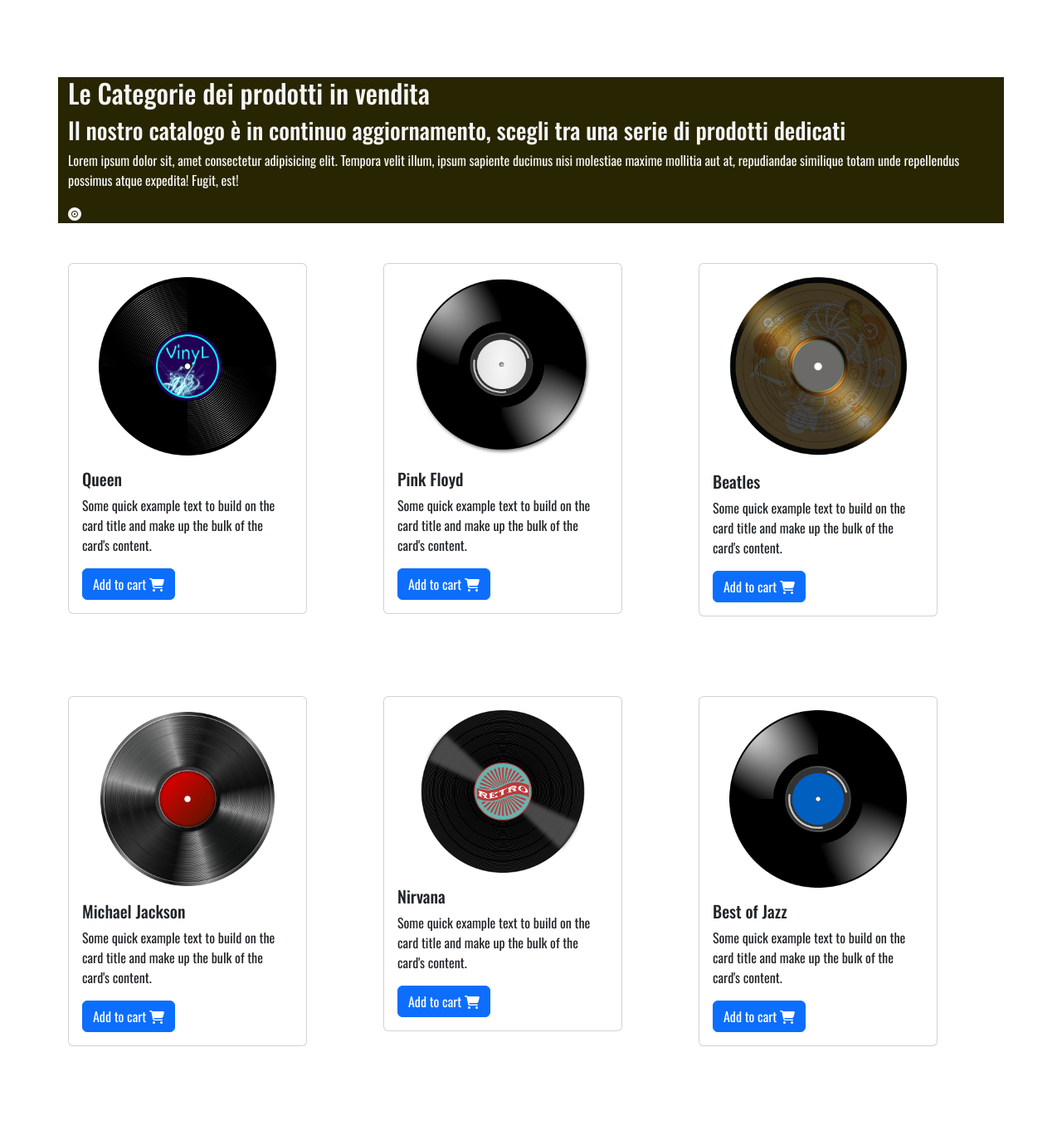
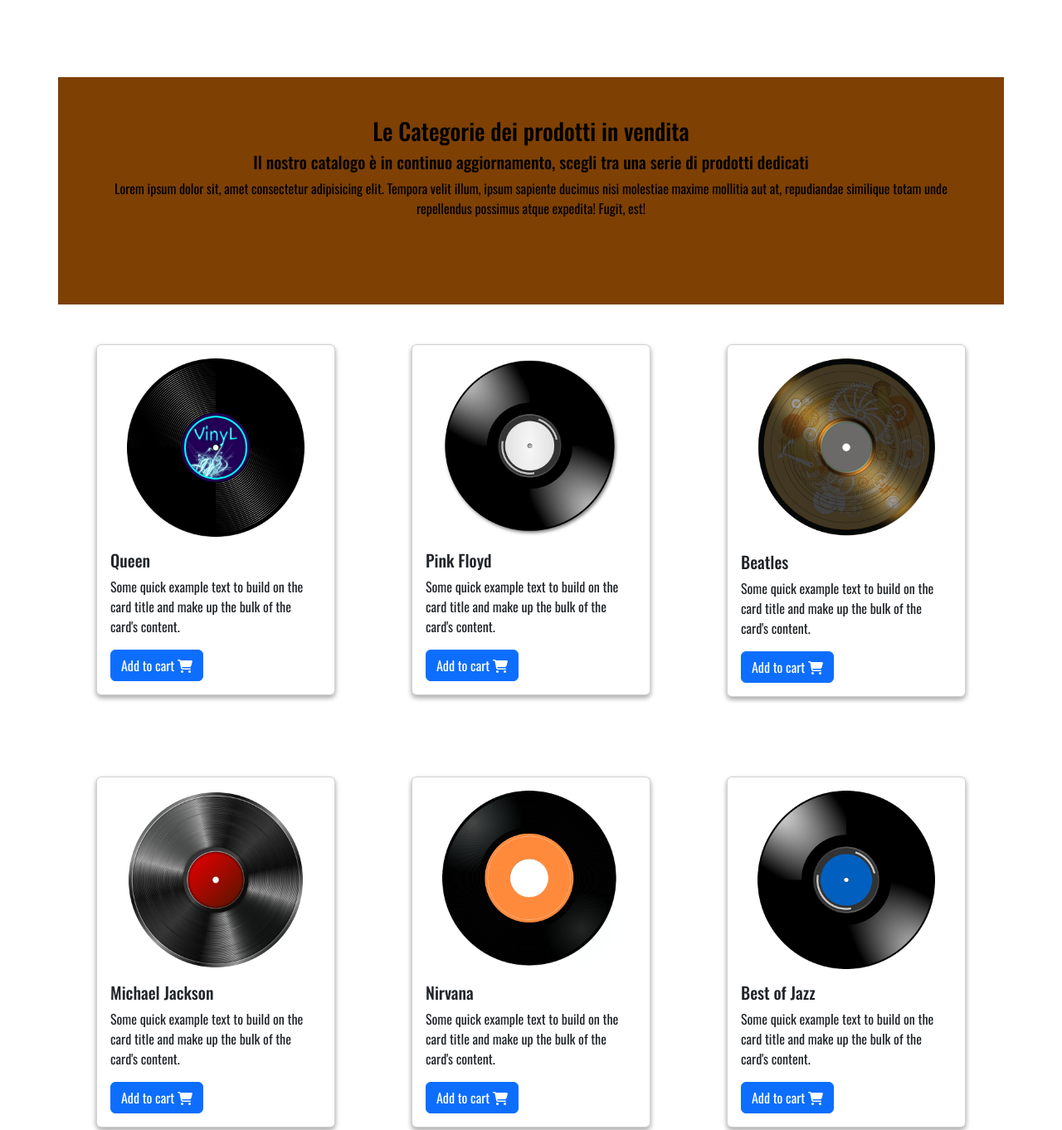
Before and after one commit to AndreaPalmieri97/Presto1_Frontend_Only, a plain HTML site: page index.html in a window 1280 px wide. Shown: the part 1986-3348 px from the top of the page at 83% size. Before the commit the page ends 3295 px from the top, so only its background shows below. Drawn offline with nearby package versions, Linux system fonts and the light colour scheme; a web font is replaced by a local one.

Commit message:
aggiune shadows alle card, aggiustata la posizione delle cards, e cambiato colore della sezione categorie

```diff
--- a/index.html
+++ b/index.html
@@ -130,10 +130,10 @@
             <div class="col-6 my-5">
                 <img class="rounded w-75" src="./batteria.jpg" alt="">
             </div>
-            <div class="col-6 my-5 d-flex justify-content-center flex-column ">
+            <div class="col-6 my-5 d-flex justify-content-center flex-column">
                 <h1 class="text-center">Rock music</h1>
                 <p>Lorem ipsum dolor sit amet consectetur adipisicing elit. Maiores inventore velit quasi laboriosam dicta quos unde repellat ullam optio nemo, veritatis quis modi consequatur aperiam cum, eos culpa eligendi. Ducimus.</p>
-                <div class="d-flex justify-content-center ">
+                <div class="d-flex justify-content-center">
                     <button class="btn btn-dark w-25">Vai alla sezione</button>
                 </div>
             </div>
@@ -142,18 +142,20 @@
     <!-- Sezione categorie di prodotti -->
     <div class="container">
         <div class="row">
-          <div class="col cristore">
-                <h2>
-               Le Categorie dei prodotti in vendita
-                </h2>
-                <h3>
-Il nostro catalogo è in continuo aggiornamento, scegli tra una serie di prodotti dedicati
+            <div class="col cristore p-5">
+                <h3 class="text-center text-black">
+                    Le Categorie dei prodotti in vendita
                 </h3>
-                <p>
-Lorem ipsum dolor sit, amet consectetur adipisicing elit. Tempora velit illum, ipsum sapiente ducimus nisi molestiae maxime mollitia aut at, repudiandae similique totam unde repellendus possimus atque expedita! Fugit, est!
-                </p>
-                <i class="fa-solid fa-record-vinyl"></i>
-          </div>
+                <h5 class="text-center text-black">
+                    Il nostro catalogo è in continuo aggiornamento, scegli tra una serie di prodotti dedicati
+                </h5>
+                <div>
+                    <p class="text-center text-black">
+                        Lorem ipsum dolor sit, amet consectetur adipisicing elit. Tempora velit illum, ipsum sapiente ducimus nisi molestiae maxime mollitia aut at, repudiandae similique totam unde repellendus possimus atque expedita! Fugit, est!
+                    </p>
+                </div>
+                <i class="fa-solid fa-record-vinyl fs-1 "></i>
+            </div>
         </div>
 
     </div>
@@ -161,10 +163,10 @@ Lorem ipsum dolor sit, amet consectetur adipisicing elit. Tempora velit illum, i
     <!-- Sezione card -->
 
     <div class="container">
-        <div class="row flex-row">
+        <div class="row">
             <!-- Prima card -->
-            <div class="col-4 my-5">
-                <div class="card rounded" style="width: 18rem;" data-aos="zoom-in">
+            <div class="col-4 my-5 d-flex flex-column align-items-center">
+                <div class="card rounded custom-shadows" style="width: 18rem;" data-aos="zoom-in">
                     <div class="d-flex justify-content-center">
                         <img src="./media/blue-ge6cd1cac4_640.png" class="card-img-top w-75 mt-3" alt="...">
                     </div>
@@ -176,8 +178,8 @@ Lorem ipsum dolor sit, amet consectetur adipisicing elit. Tempora velit illum, i
                 </div>
             </div>
             <!-- Seconda card -->
-            <div class="col-4 my-5">
-                <div class="card rounded" style="width: 18rem;" data-aos="zoom-in">
+            <div class="col-4 my-5 d-flex flex-column align-items-center">
+                <div class="card rounded custom-shadows" style="width: 18rem;" data-aos="zoom-in">
                     <div class="d-flex justify-content-center">
                         <img src="./media/disc-gc6443a0cc_640.png" class="card-img-top w-75 mt-3" alt="...">
                     </div>
@@ -189,8 +191,8 @@ Lorem ipsum dolor sit, amet consectetur adipisicing elit. Tempora velit illum, i
                 </div>
             </div>
             <!-- Terza card -->
-            <div class="col-4 my-5">
-                <div class="card rounded" style="width: 18rem;" data-aos="zoom-in">
+            <div class="col-4 my-5 d-flex flex-column align-items-center">
+                <div class="card rounded custom-shadows" style="width: 18rem;" data-aos="zoom-in">
                     <div class="d-flex justify-content-center">
                         <img src="./media/disk-g111c94b22_640.png" class="card-img-top w-75 mt-3" alt="...">
                     </div>
@@ -202,8 +204,8 @@ Lorem ipsum dolor sit, amet consectetur adipisicing elit. Tempora velit illum, i
                 </div>
             </div>
             <!-- Quarta card -->
-            <div class="col-4 my-5">
-                <div class="card rounded" style="width: 18rem;" data-aos="zoom-in">
+            <div class="col-4 my-5 d-flex flex-column align-items-center">
+                <div class="card rounded custom-shadows" style="width: 18rem;" data-aos="zoom-in">
                     <div class="d-flex justify-content-center">
                         <img src="./media/phonograph-record-g1a230ebcd_640.jpg" class="card-img-top w-75 mt-3" alt="...">
                     </div>
@@ -215,10 +217,10 @@ Lorem ipsum dolor sit, amet consectetur adipisicing elit. Tempora velit illum, i
                 </div>
             </div>
             <!-- Quinta card -->
-            <div class="col-4 my-5">
-                <div class="card rounded" style="width: 18rem;" data-aos="zoom-in">
+            <div class="col-4 my-5 d-flex flex-column align-items-center">
+                <div class="card rounded custom-shadows" style="width: 18rem;" data-aos="zoom-in">
                     <div class="d-flex justify-content-center">
-                        <img src="./media/vinyl-g73d7d814d_640.png" class="card-img-top w-75 mt-3" alt="...">
+                        <img src="./media/record-gb37c0a610_640.png" class="card-img-top w-75 mt-3" alt="...">
                     </div>
                     <div class="card-body">
                         <h5 class="card-title">Nirvana</h5>
@@ -228,8 +230,8 @@ Lorem ipsum dolor sit, amet consectetur adipisicing elit. Tempora velit illum, i
                 </div>
             </div>
             <!-- Sesta card -->
-            <div class="col-4 my-5">
-                <div class="card rounded" style="width: 18rem;" data-aos="zoom-in">
+            <div class="col-4 my-5 d-flex flex-column align-items-center">
+                <div class="card rounded custom-shadows" style="width: 18rem;" data-aos="zoom-in">
                     <div class="d-flex justify-content-center">
                         <img src="./media/vinyl-gb4588005b_640.png" class="card-img-top w-75 mt-3" alt="...">
                     </div>
--- a/style.css
+++ b/style.css
@@ -3,7 +3,7 @@
 }
 /* palette colori */
 :root {--cosmos-red: rgba(217, 28, 72);
---white-smoke: rgba(246, 245, 244, 1);
+--white-smoke: rgb(126, 64, 3);
 --drab-dark-brown: rgba(39, 37, 2, 1);
 }
 
@@ -46,5 +46,10 @@
 /* palette colori sezioni */
 .cristore {
     color: var(--white-smoke);
-    background-color: var(--drab-dark-brown);
+    /* background: linear-gradient(120deg, rgba(6, 2, 53, 0.737), rgba(59, 56, 160, 0.687)); */
+    background-color: var(--white-smoke);
 }
+
+.custom-shadows {
+    box-shadow: rgba(0, 0, 0, 0.16) 0px 3px 6px, rgba(0, 0, 0, 0.23) 0px 3px 6px;
+}
```
Also changed, not shown: media/record-gb37c0a610_640.png (added), music-g47c1e4488_640.jpg (added).
